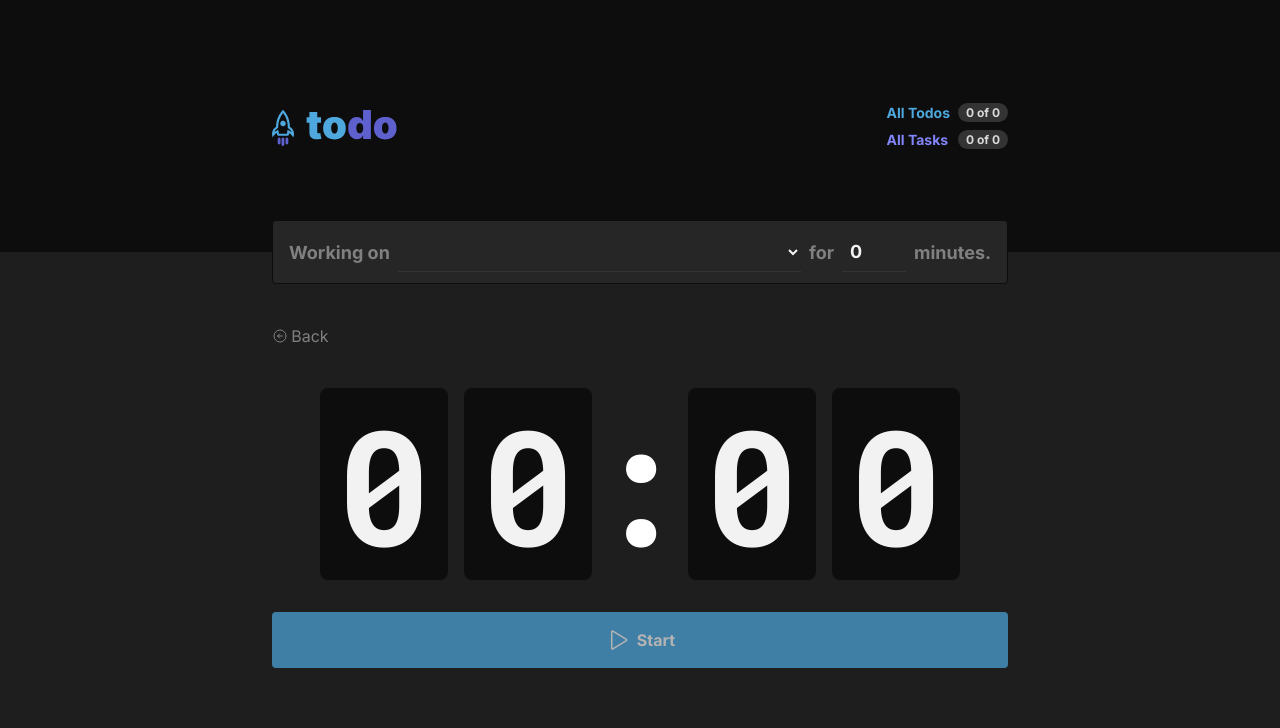
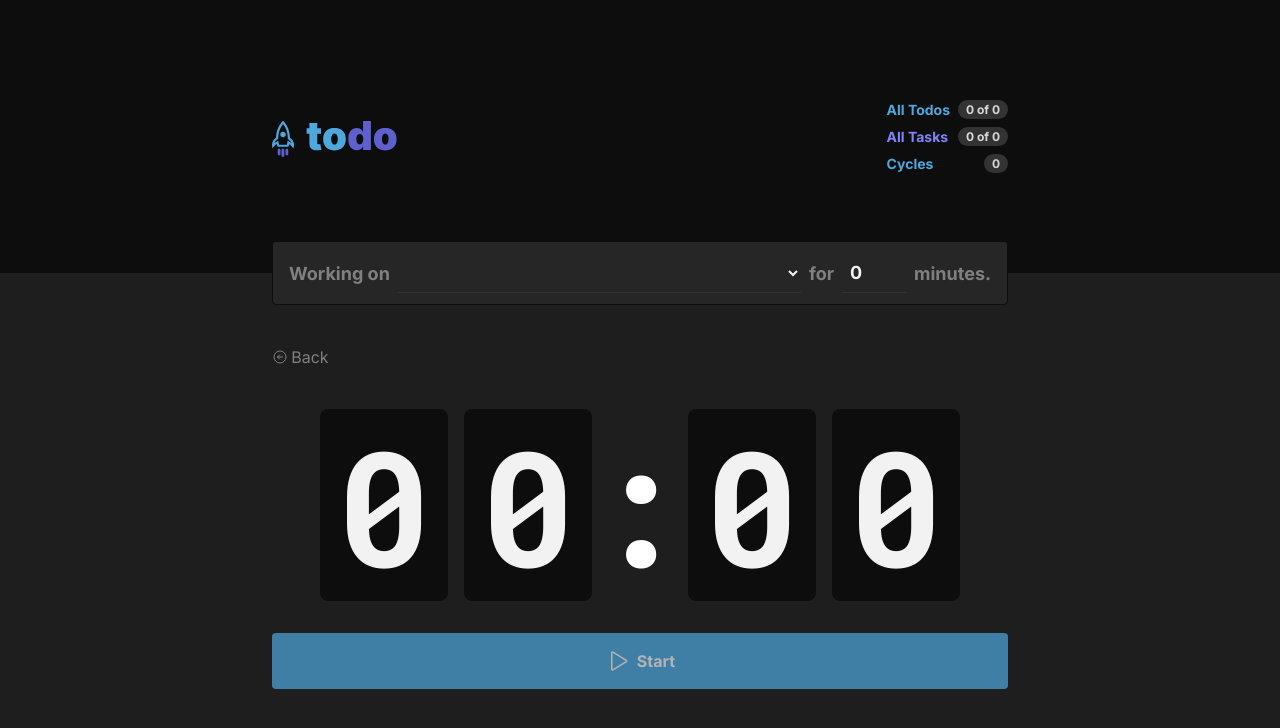
Before and after one commit to robstermarinho/todo-react-ts-redux, a React (Vite) app: page /todo/1/cycle in a window 1280 px wide. Shown: the top 728 px of the page. Built offline with nearby package versions, Linux system fonts and the light colour scheme.

Commit message:
Show current task & todo title in count down page | Show cycles info in the header

```diff
--- a/src/components/Header.tsx
+++ b/src/components/Header.tsx
@@ -3,10 +3,16 @@ import todoLogo from '../assets/todo-logo.svg'
 import { Info } from './Info'
 import { NavLink } from 'react-router-dom'
 import { useSelector } from 'react-redux'
-import { TodosState } from '../@types/todo'
+import { reducerStateType } from '../redux/store'
 
 export function Header() {
-  const info = useSelector((state: TodosState) => state.todos.info)
+  const info = useSelector((state: reducerStateType) => state.todos.info)
+  const numberOfPreviousCycles = useSelector(
+    (state: reducerStateType) => state.cycles.cycles.length,
+  )
+  const activeCycleId = useSelector(
+    (state: reducerStateType) => state.cycles.activeCycleId,
+  )
 
   return (
     <header className={styles.header}>
@@ -33,6 +39,16 @@ export function Header() {
               false
             }
           />
+          <Info title="Cycles" amount={`${numberOfPreviousCycles}`} />
+          {activeCycleId && (
+            <Info
+              blink
+              purple
+              numberHighlight
+              title="In progress"
+              amount={`1`}
+            />
+          )}
         </div>
       </div>
     </header>
--- a/src/components/Info.module.css
+++ b/src/components/Info.module.css
@@ -1,3 +1,18 @@
+
+@keyframes blinker {
+  0% {
+    opacity: 0.5;
+  }
+  50% {
+    opacity: 1;
+  }
+  100%{
+    opacity: 0.5;
+  }
+}
+.todoHeader.blink{
+  animation: blinker 1s linear infinite;
+}
 .todoHeader .blue {
   color: var(--blue) !important;
 }
--- a/src/components/Info.tsx
+++ b/src/components/Info.tsx
@@ -5,6 +5,7 @@ interface InfoProps {
   amount: string
   purple?: boolean
   numberHighlight?: boolean
+  blink?: boolean
 }
 
 export function Info({
@@ -12,9 +13,10 @@ export function Info({
   amount,
   purple,
   numberHighlight = false,
+  blink = false,
 }: InfoProps) {
   return (
-    <div className={styles.todoHeader}>
+    <div className={`${styles.todoHeader} ${blink ? styles.blink : ''}`}>
       {title && (
         <h5 className={purple ? styles.purple : styles.blue}>{title}</h5>
       )}
--- a/src/components/Task.module.css
+++ b/src/components/Task.module.css
@@ -161,9 +161,7 @@
 
 .statusLabel.working::before{
   background: var(--yellow-500);
-  /* blink animation */
   animation: blinker 1s linear infinite;
-
 }
 
 .taskCyclesContainer{
--- a/src/pages/CyclePage/Components/Countdown/count-down.tsx
+++ b/src/pages/CyclePage/Components/Countdown/count-down.tsx
@@ -8,18 +8,10 @@ import {
   markCurrentCycleAsFinished,
   setSecondsPassed,
 } from '../../../../redux/reducers/cycleSlice'
-import { useParams } from 'react-router-dom'
 import { TodoType } from '../../../../@types/todo'
 
 export function Countdown({ isMinimal = false }) {
-  const params = useParams()
-  const slug = params.slug || ''
-
   const dispatch = useDispatch()
-
-  const todo = useSelector((state: reducerStateType) =>
-    state.todos.todos.find((todo: TodoType) => todo.slug === slug),
-  )
 
   const activeCycle = useSelector(
     (state: reducerStateType) =>
@@ -32,7 +24,13 @@ export function Countdown({ isMinimal = false }) {
   const activeTaskId = useSelector(
     (state: reducerStateType) => state.cycles.activeTaskId,
   )
-  const activeTask = todo?.tasks.find((task) => task.id === activeTaskId)
+
+  const activeTodo = useSelector((state: reducerStateType) =>
+    state.todos.todos.find((todo: TodoType) =>
+      todo.tasks.find((task) => task.id === activeTaskId),
+    ),
+  )
+  const activeTask = activeTodo?.tasks.find((task) => task.id === activeTaskId)
 
   const amountSecondsPassed = useSelector(
     (state: reducerStateType) => state.cycles.amountSecondsPassed,
@@ -81,7 +79,11 @@ export function Countdown({ isMinimal = false }) {
 
   return (
     <>
-      {activeTask && !isMinimal && <h3>Working on {activeTask.title} </h3>}
+      {activeTodo && activeTask && !isMinimal && (
+        <h3>
+          Working on {activeTask.title} - {activeTodo.title}
+        </h3>
+      )}
       <CountdownContainer className={`${isMinimal ? 'is-minimal' : ''}`}>
         <span>{minutes[0]}</span>
         <span>{minutes[1]}</span>
```
